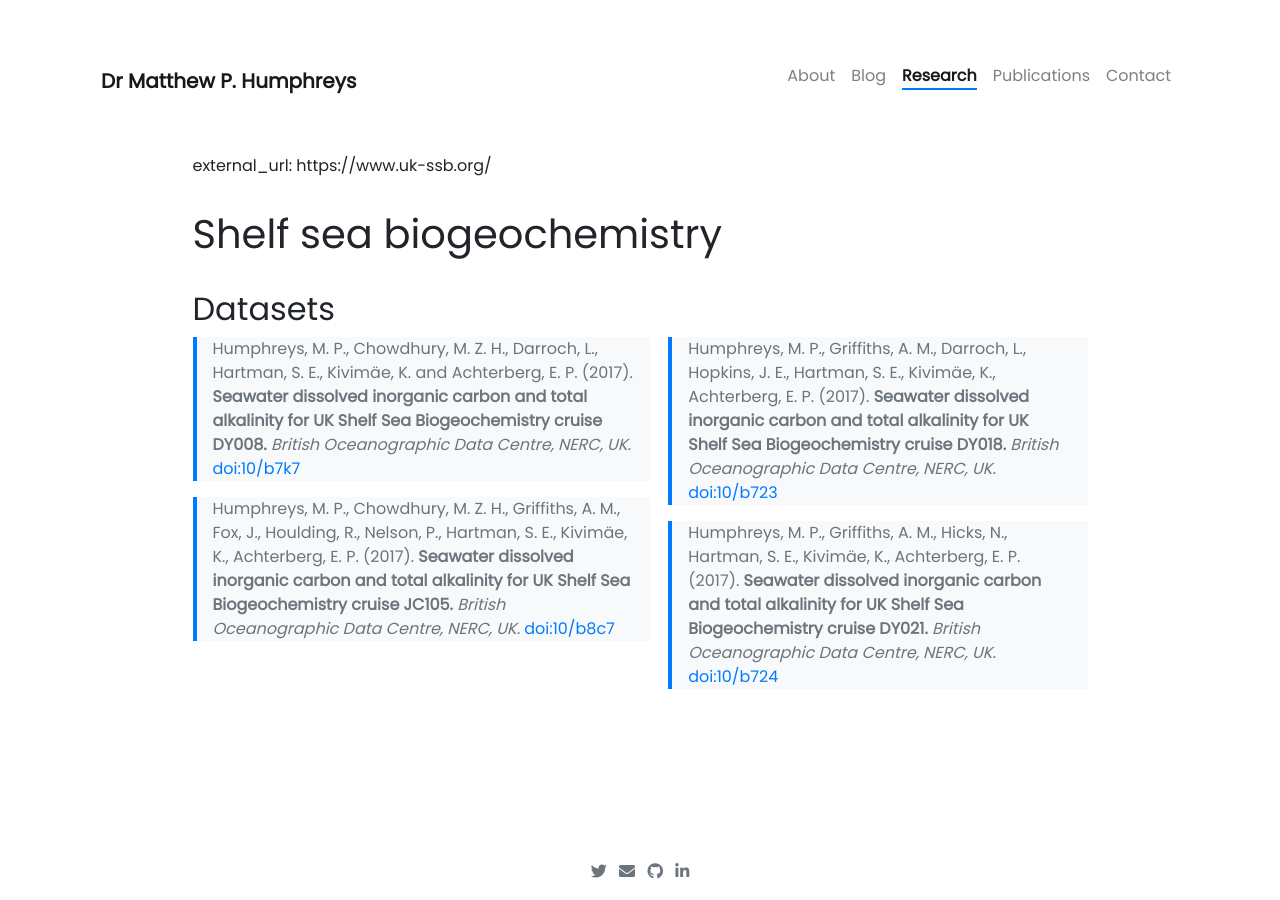
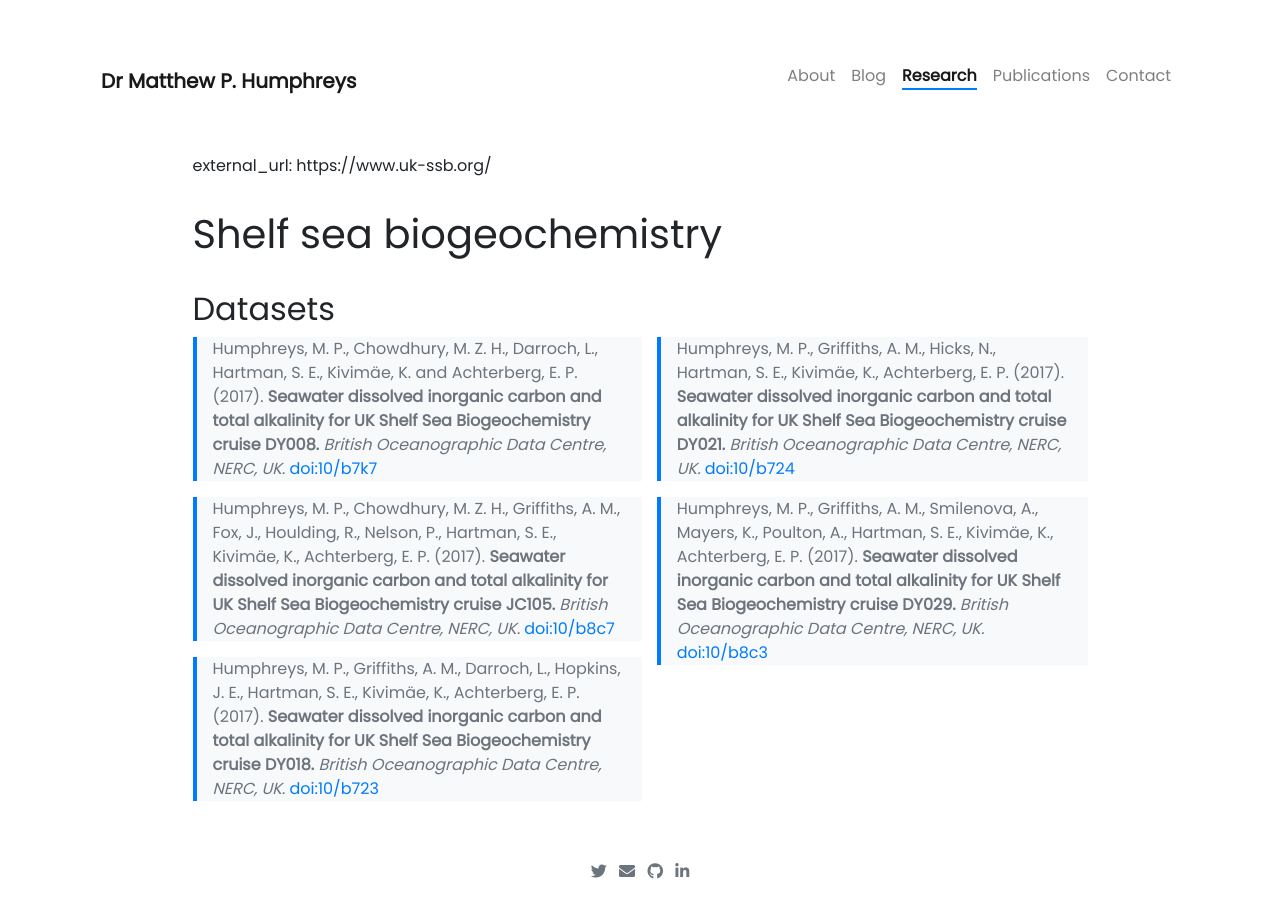
Before and after one commit to mvdh7/mvdh7.github.io, a Jekyll site: the page built from _projects/300-shelf-sea-biogeochemistry.md, in a window 1280 px wide. Built offline with Jekyll 4.4.1, drawn with Linux system fonts in a browser that asks for light colours; nearby versions of some CDN libraries; comment, search, counter and statistics services are not loaded.

Commit message:
Less padding

```diff
--- a/_projects/300-shelf-sea-biogeochemistry.md
+++ b/_projects/300-shelf-sea-biogeochemistry.md
@@ -12,16 +12,18 @@
 
 ## Datasets
 
-<div style="display:flex"><div style="padding-right:1%">
+<div style="display:flex"><div style="padding-right:0.8%">
 
 <blockquote>Humphreys, M. P., Chowdhury, M. Z. H., Darroch, L., Hartman, S. E., Kivimäe, K. and Achterberg, E. P. (2017). <strong>Seawater dissolved inorganic carbon and total alkalinity for UK Shelf Sea Biogeochemistry cruise DY008.</strong> <em>British Oceanographic Data Centre, NERC, UK.</em> <a href="https://doi.org/10/b7k7">doi:10/b7k7</a></blockquote>
 
 <blockquote>Humphreys, M. P., Chowdhury, M. Z. H., Griffiths, A. M., Fox, J., Houlding, R., Nelson, P., Hartman, S. E., Kivimäe, K., Achterberg, E. P. (2017). <strong>Seawater dissolved inorganic carbon and total alkalinity for UK Shelf Sea Biogeochemistry cruise JC105.</strong> <em>British Oceanographic Data Centre, NERC, UK.</em> <a href="https://doi.org/10/b8c7">doi:10/b8c7</a></blockquote>
 
-</div><div style="padding-left:1%">
+<blockquote>Humphreys, M. P., Griffiths, A. M., Darroch, L., Hopkins, J. E., Hartman, S. E., Kivimäe, K., Achterberg, E. P. (2017). <strong>Seawater dissolved inorganic carbon and total alkalinity for UK Shelf Sea Biogeochemistry cruise DY018.</strong> <em>British Oceanographic Data Centre, NERC, UK.</em> <a href="https://doi.org/10/b723">doi:10/b723</a></blockquote>
 
-<blockquote>Humphreys, M. P., Griffiths, A. M., Darroch, L., Hopkins, J. E., Hartman, S. E., Kivimäe, K., Achterberg, E. P. (2017). <strong>Seawater dissolved inorganic carbon and total alkalinity for UK Shelf Sea Biogeochemistry cruise DY018.</strong> <em>British Oceanographic Data Centre, NERC, UK.</em> <a href="https://doi.org/10/b723">doi:10/b723</a></blockquote>
+</div><div style="padding-left:0.8%">
 
 <blockquote>Humphreys, M. P., Griffiths, A. M., Hicks, N., Hartman, S. E., Kivimäe, K., Achterberg, E. P. (2017). <strong>Seawater dissolved inorganic carbon and total alkalinity for UK Shelf Sea Biogeochemistry cruise DY021.</strong> <em>British Oceanographic Data Centre, NERC, UK.</em> <a href="https://doi.org/10/b724">doi:10/b724</a></blockquote>
 
+<blockquote>Humphreys, M. P., Griffiths, A. M., Smilenova, A., Mayers, K., Poulton, A., Hartman, S. E., Kivimäe, K., Achterberg, E. P. (2017). <strong>Seawater dissolved inorganic carbon and total alkalinity for UK Shelf Sea Biogeochemistry cruise DY029.</strong> <em>British Oceanographic Data Centre, NERC, UK.</em> <a href="https://doi.org/10/b8c3">doi:10/b8c3</a></blockquote>
+
 </div></div>
```
